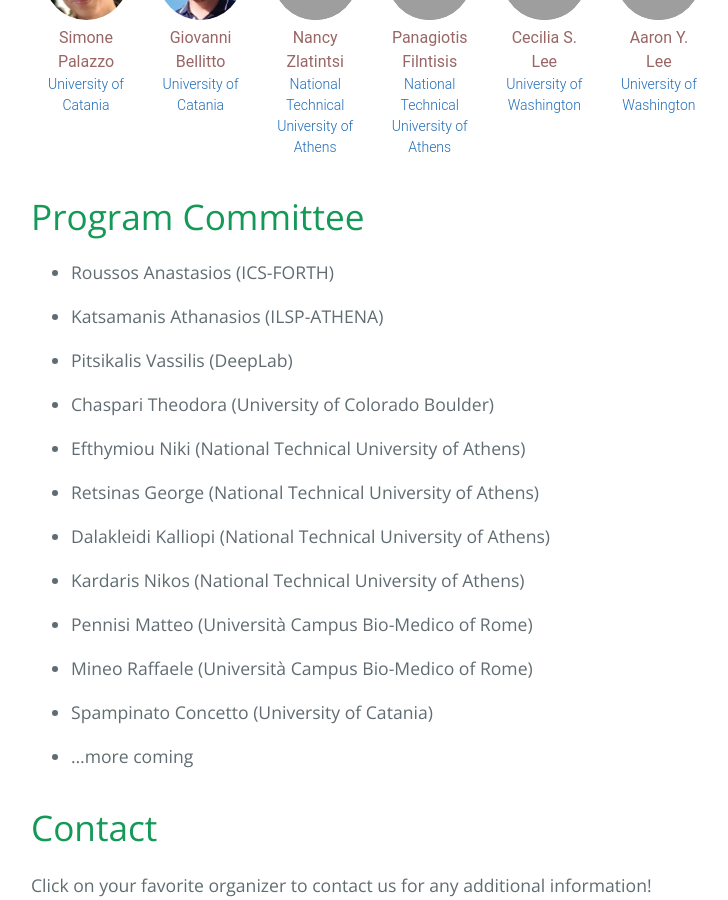
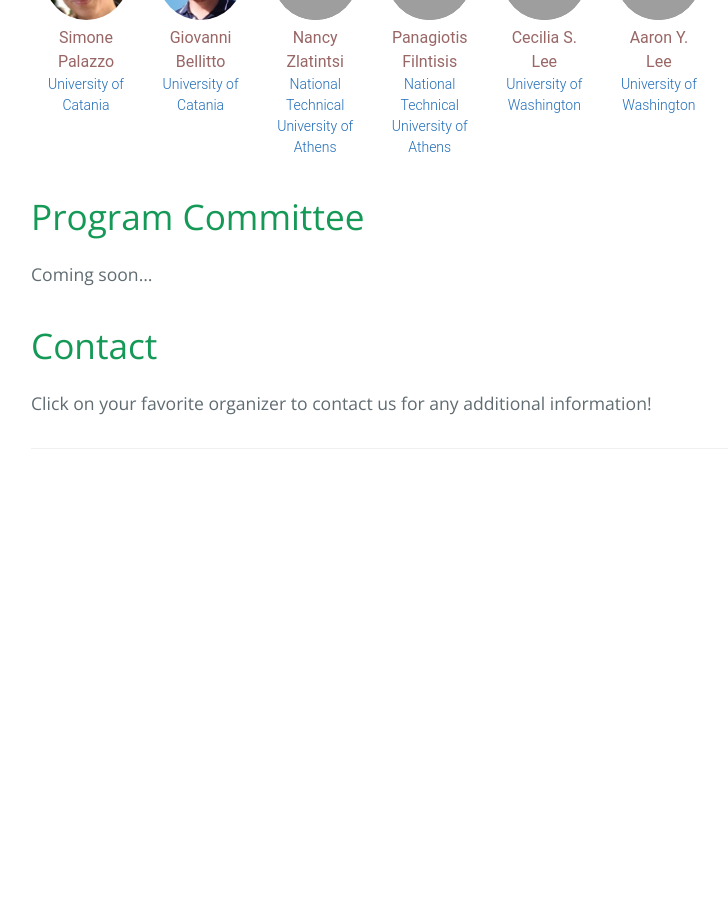
Before and after one commit to miccai-pilm/miccai-pilm.github.io, a Jekyll site: the page built from organizers.md, in a window 1280 px wide and 900 px high, scrolled down 664 px, cut to the strip 0-900 px from the top of the window. Shown: the whole strip, without its empty margins (193-921 px from the left). Built offline with Jekyll 4.4.1, drawn with Linux system fonts in a browser that asks for light colours; after the commit the page ends 1177 px from its top, so only the background shows below that; grey boxes are pictures that could not be loaded.

Commit message:
updated PC (removed)

```diff
--- a/_config.yml
+++ b/_config.yml
@@ -45,28 +45,6 @@ workshop:
       email: leeay@uw.edu
       pic: img/aaron.jpg
   pc:
-    - name: Roussos Anastasios
-      affiliation: ICS-FORTH
-    - name: Katsamanis Athanasios
-      affiliation: ILSP-ATHENA
-    - name: Pitsikalis Vassilis
-      affiliation: DeepLab
-    - name: Chaspari Theodora
-      affiliation: University of Colorado Boulder
-    - name: Efthymiou Niki
-      affiliation: National Technical University of Athens
-    - name: Retsinas George
-      affiliation: National Technical University of Athens
-    - name: Dalakleidi Kalliopi
-      affiliation: National Technical University of Athens
-    - name: Kardaris Nikos
-      affiliation: National Technical University of Athens
-    - name: Pennisi Matteo
-      affiliation: Università Campus Bio-Medico of Rome
-    - name: Mineo Raffaele
-      affiliation: Università Campus Bio-Medico of Rome
-    - name: Spampinato Concetto
-      affiliation: University of Catania
   talks:
     - name: Mirko Polato
       affiliation: University of Turin
--- a/organizers.md
+++ b/organizers.md
@@ -18,10 +18,11 @@ layout: default
 
 # Program Committee
 
-{% for person in site.workshop.pc %}
+<!-- {% for person in site.workshop.pc %}
 * {{ person.name }} ({{person.affiliation }})
 {% endfor %}
-* ...more coming
+* ...more coming -->
+Coming soon...
 
 # Contact
 
```
